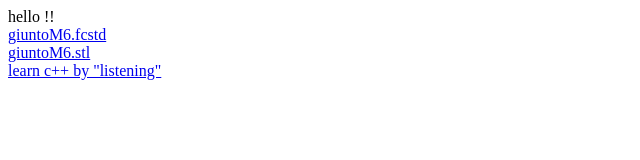
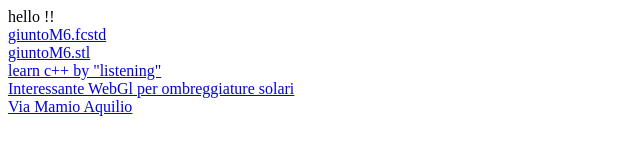
Before and after one commit to pablitocalvo/pablitocalvo.github.io_OLD, a plain HTML site: page index.html in a window 1280 px wide. Shown: the whole page, without its empty margins (0-640 px from the left). Drawn offline with Linux system fonts and the light colour scheme.

Commit message:
aggiunto webGl per mamio

```diff
--- a/index.html
+++ b/index.html
@@ -6,3 +6,10 @@ hello !!
 <a href="freeCAD/giuntoM6.stl"> giuntoM6.stl </a> <br>
 
 <a href="https://pablitocalvo.github.io/learncpp.html" > learn c++ by "listening"</a>
+
+
+<br>
+<a href="http://andrewmarsh.com/apps/staging/shadows3d.html"> Interessante WebGl per ombreggiature solari</a>
+<br>
+
+<a href="soleluminoso/QuartierePiuAppartamento.obj">Via Mamio Aquilio</a>
```
Also changed, not shown: soleluminoso/QuartierePiuAppartamento.obj (added).
